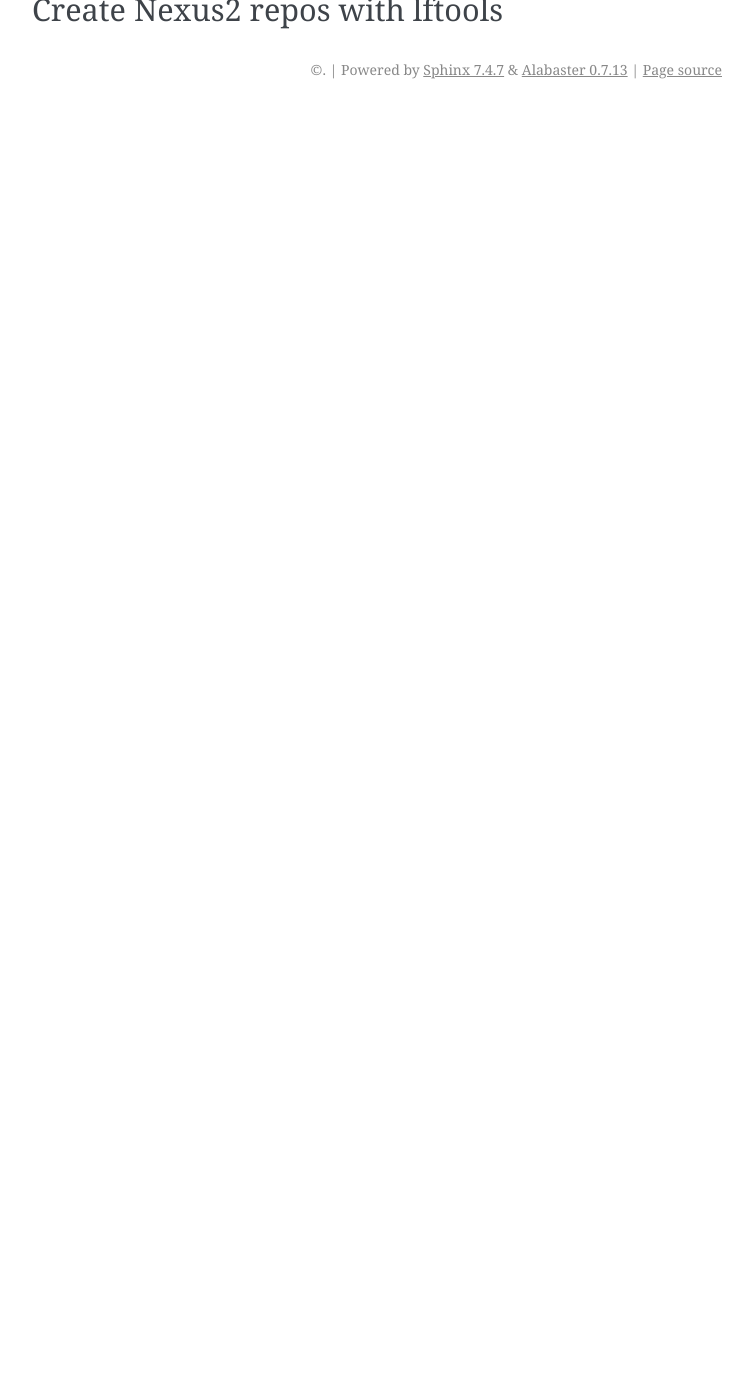
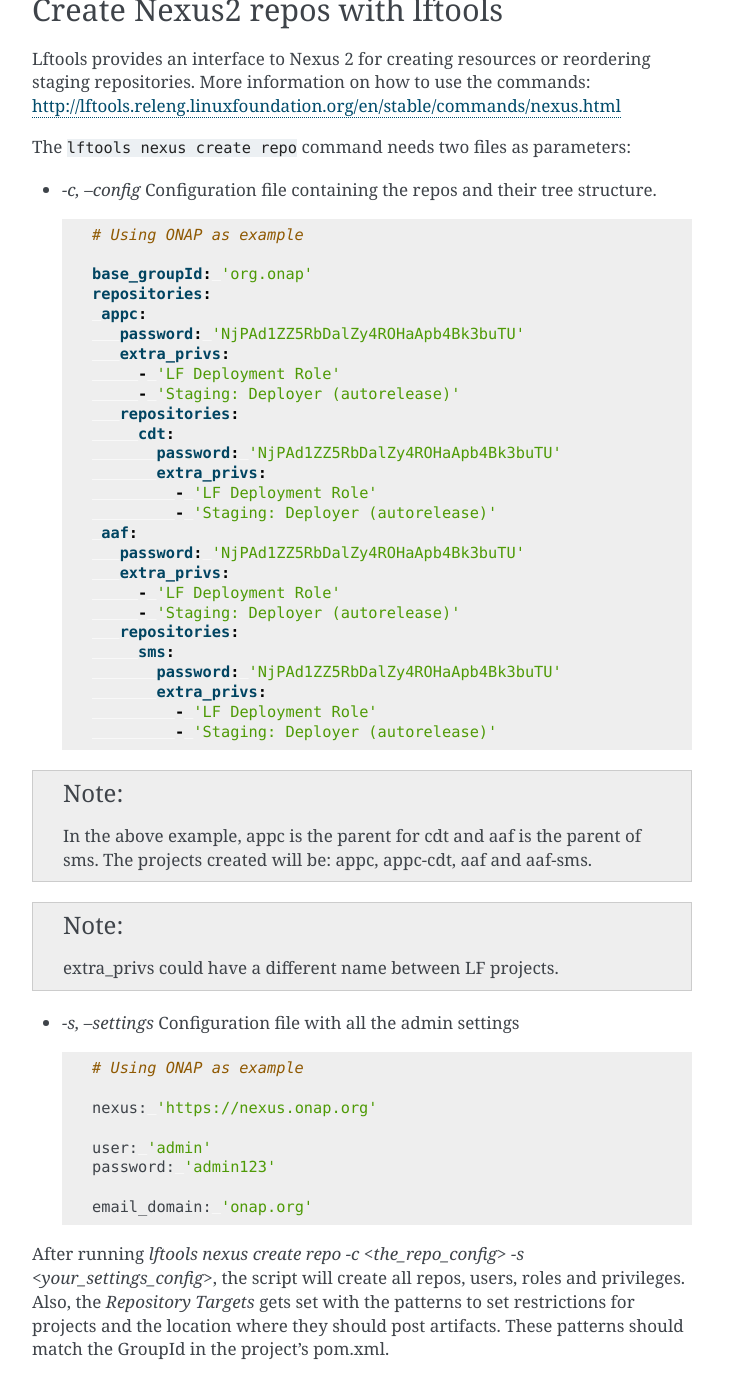
Before and after one commit to lfit/releng-docs, a Sphinx documentation site: the page built from docs/nexus2.rst, in a window 1280 px wide and 1400 px high, scrolled down 5276 px. Shown: the whole window, without its empty margins (388-1141 px from the left). Built offline with Sphinx 7.4.7, drawn with Linux system fonts in a browser that asks for light colours; the version number could not be read and is left out; before the commit the page ends 5385 px from its top, so only the background shows below that.

Commit message:
Add Nexus 2 lftools info
Add documentation on how to create Nexus 2 repos
using lftools.
Add examples of the files taken as parameter.

Change-Id: I7c3344d83b9419aed1c9a367ec4e35011eb0bedb
Issue-ID: RELENG-954
Signed-off-by: Jessica Wagantall <jwagantall@linuxfoundation.org>

```diff
--- a/docs/nexus2.rst
+++ b/docs/nexus2.rst
@@ -155,4 +155,66 @@
 Create Nexus2 repos with lftools
 ================================
 
-.. TODO: Creating Nexus2 repos using lftools (RELENG-954)
+Lftools provides an interface to Nexus 2 for creating resources or reordering staging repositories.
+More information on how to use the commands:
+http://lftools.releng.linuxfoundation.org/en/stable/commands/nexus.html
+
+The ``lftools nexus create repo`` command needs two files as parameters:
+
+* `-c, --config` Configuration file containing the repos and their tree structure.
+
+  .. code-block:: yaml
+
+     # Using ONAP as example
+
+     base_groupId: 'org.onap'
+     repositories:
+      appc:
+        password: 'NjPAd1ZZ5RbDalZy4ROHaApb4Bk3buTU'
+        extra_privs:
+          - 'LF Deployment Role'
+          - 'Staging: Deployer (autorelease)'
+        repositories:
+          cdt:
+            password: 'NjPAd1ZZ5RbDalZy4ROHaApb4Bk3buTU'
+            extra_privs:
+              - 'LF Deployment Role'
+              - 'Staging: Deployer (autorelease)'
+      aaf:
+        password: 'NjPAd1ZZ5RbDalZy4ROHaApb4Bk3buTU'
+        extra_privs:
+          - 'LF Deployment Role'
+          - 'Staging: Deployer (autorelease)'
+        repositories:
+          sms:
+            password: 'NjPAd1ZZ5RbDalZy4ROHaApb4Bk3buTU'
+            extra_privs:
+              - 'LF Deployment Role'
+              - 'Staging: Deployer (autorelease)'
+
+.. note::
+
+   In the above example, appc is the parent for cdt and aaf is the parent of sms.
+   The projects created will be: appc, appc-cdt, aaf and aaf-sms.
+
+.. note::
+
+   extra_privs could have a different name between LF projects.
+
+* `-s, --settings` Configuration file with all the admin settings
+
+  .. code-block:: bash
+
+     # Using ONAP as example
+
+     nexus: 'https://nexus.onap.org'
+
+     user: 'admin'
+     password: 'admin123'
+
+     email_domain: 'onap.org'
+
+After running `lftools nexus create repo -c <the_repo_config> -s <your_settings_config>`,
+the script will create all repos, users, roles and privileges. Also, the `Repository Targets`
+gets set with the patterns to set restrictions for projects and the location where they
+should post artifacts. These patterns should match the GroupId in the project's pom.xml.
```
